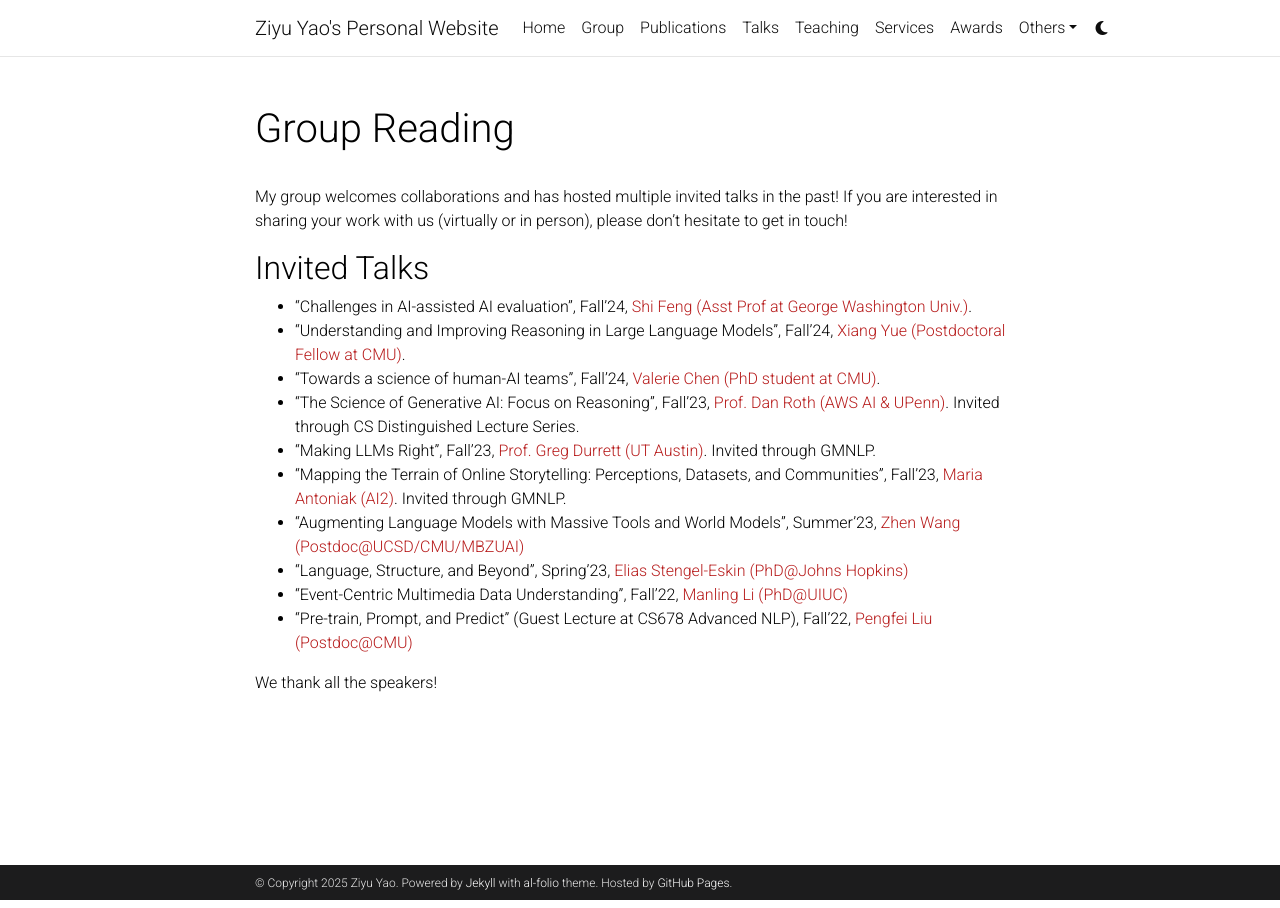
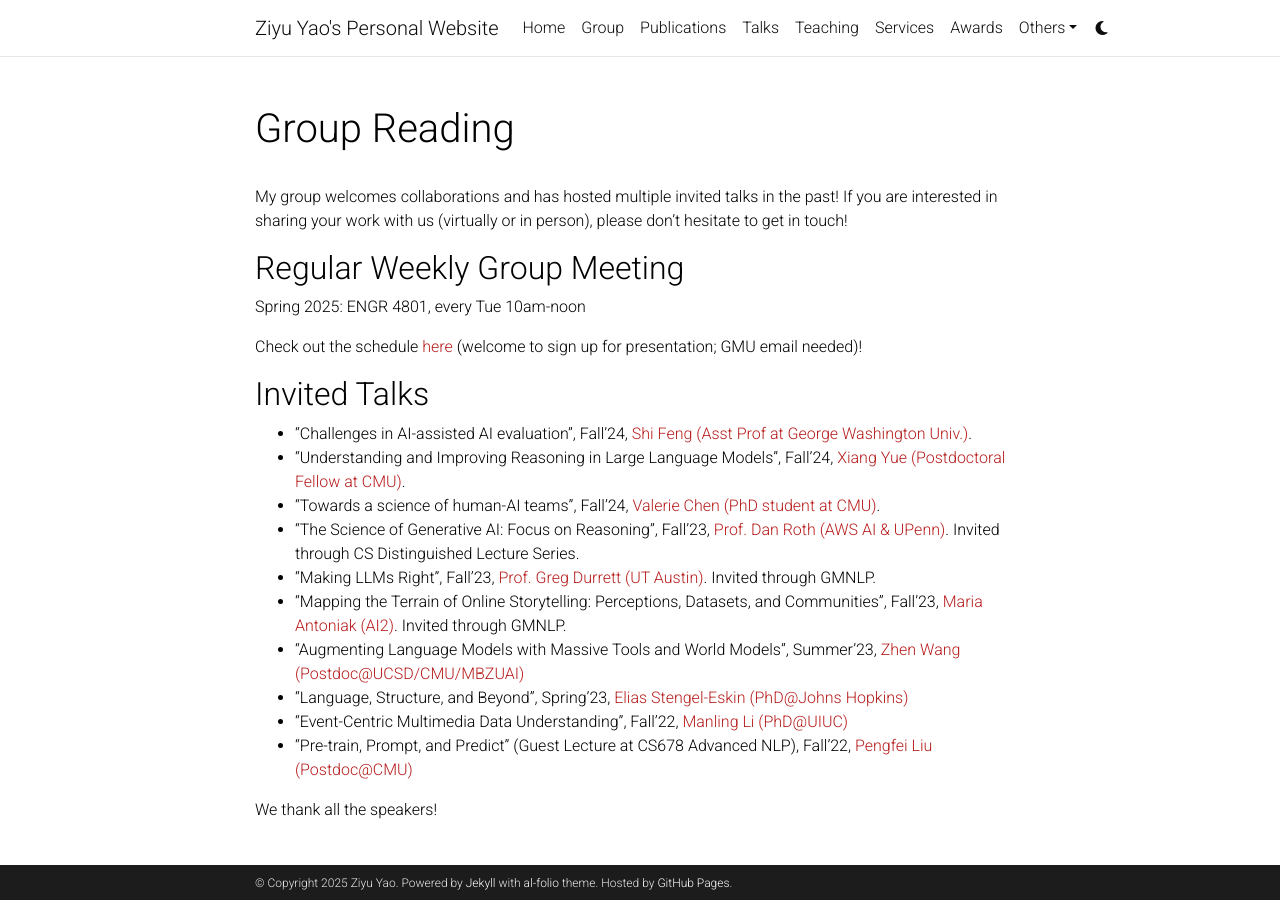
Before and after one commit to LittleYUYU/LittleYUYU.github.io, a Jekyll site: the page built from _pages/group_reading.md, in a window 1280 px wide. Built offline with Jekyll 4.4.1, drawn with Linux system fonts in a browser that asks for light colours; comment, search, counter and statistics services are not loaded; a style sheet for code colours, icons or effects is not loaded.

Commit message:
add group reading form

```diff
--- a/_pages/group_reading.md
+++ b/_pages/group_reading.md
@@ -6,6 +6,11 @@ nav: false
 ---
 
 My group welcomes collaborations and has hosted multiple invited talks in the past! If you are interested in sharing your work with us (virtually or in person), please don't hesitate to get in touch!
+
+## Regular Weekly Group Meeting
+Spring 2025: ENGR 4801, every Tue 10am-noon
+
+Check out the schedule <a href="https://gmuedu.sharepoint.com/:x:/s/Yao-NLP-Group-GRP/ERGhv9GOTYFBjj_WrWwsfd8B0FoAmS65PpuqX59QqKGevA?e=Kc31hN&nav=MTVfezk5MEYzQkRFLTk2RTctNDQ4OC1BQkE0LTQ0RTlGMDcxNDZDOH0">here</a> (welcome to sign up for presentation; GMU email needed)!
 
 ## Invited Talks
 - "Challenges in AI-assisted AI evaluation", Fall'24, <a href="https://ihsgnef.github.io/">Shi Feng (Asst Prof at George Washington Univ.)</a>.
```
